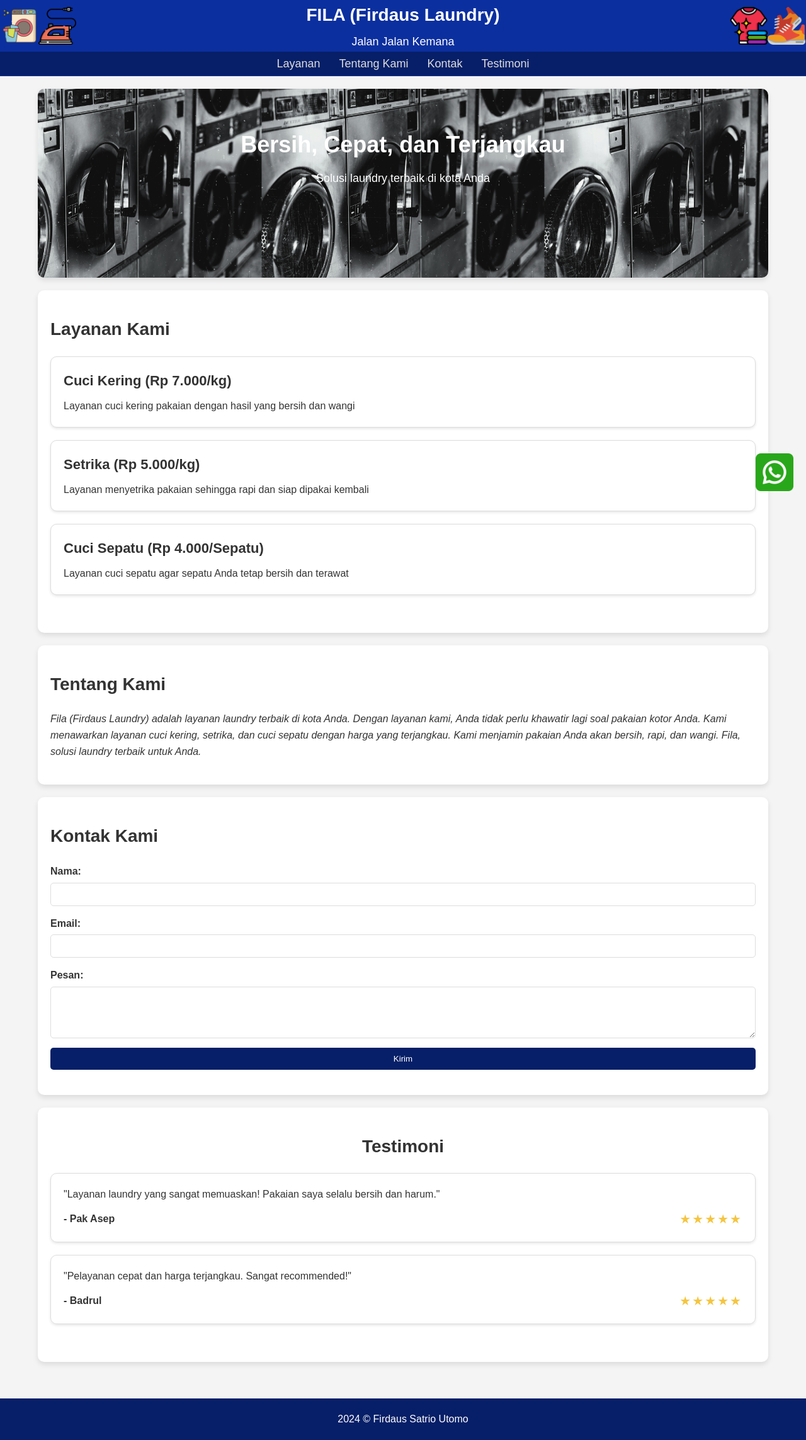
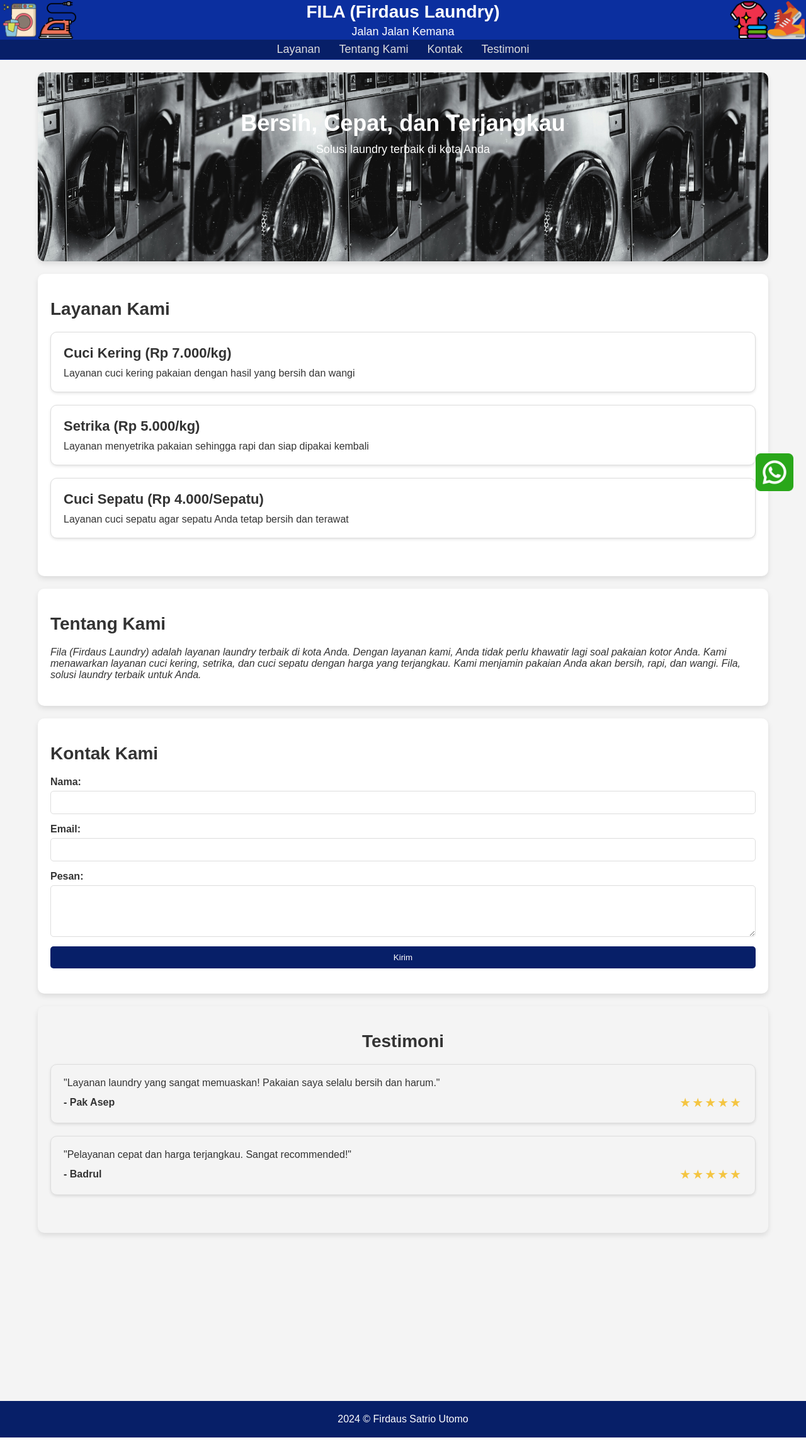
Before and after one commit to firdausuntirta/semester3, a PHP site: page / in a window 1280 px wide. Shown: the whole page at 63% size. Run offline with PHP 8.4, Linux system fonts and the light colour scheme.

Commit message:
Update style.css

```diff
--- a/pemweb/praktikum2/assets/css/style.css
+++ b/pemweb/praktikum2/assets/css/style.css
@@ -12,6 +12,7 @@ footer {
   color: white;
   text-align: center;
   padding: 20px;
+  margin-top: 30px;
 }
 
 .content {
@@ -20,9 +21,16 @@ footer {
 }
 body {
   font-family: Arial, sans-serif;
-  line-height: 1.6;
   background-color: #f4f4f4;
   color: #333;
+  display: flex;
+  flex-direction: column;
+  min-height: 100vh; /* Full viewport height */
+  margin: 0;
+}
+
+main {
+  flex: 1;
 }
 
 #main-header {
@@ -213,10 +221,17 @@ body {
 
 #about-section,
 #services-section,
-#testimonials,
 #contact-section {
   padding: 40px 20px;
   background: #fff;
+  border-radius: 10px;
+  box-shadow: 0 4px 8px rgba(0, 0, 0, 0.1);
+  margin-bottom: 20px;
+}
+
+#testimonials {
+  padding: 40px 20px;
+  background: #f4f4f4;
   border-radius: 10px;
   box-shadow: 0 4px 8px rgba(0, 0, 0, 0.1);
   margin-bottom: 20px;
@@ -263,7 +278,6 @@ body {
   margin-right: 2px;
 }
 
-
 .whatsapp-icon {
   position: fixed;
   bottom: 20px;
```
